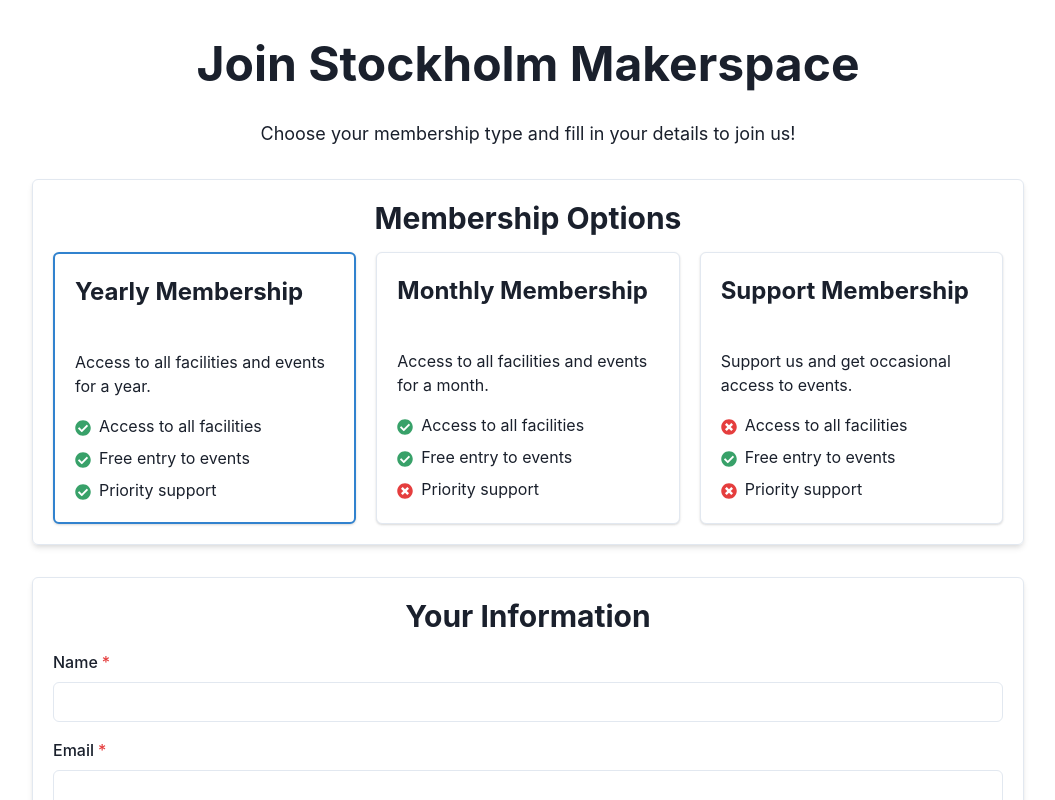
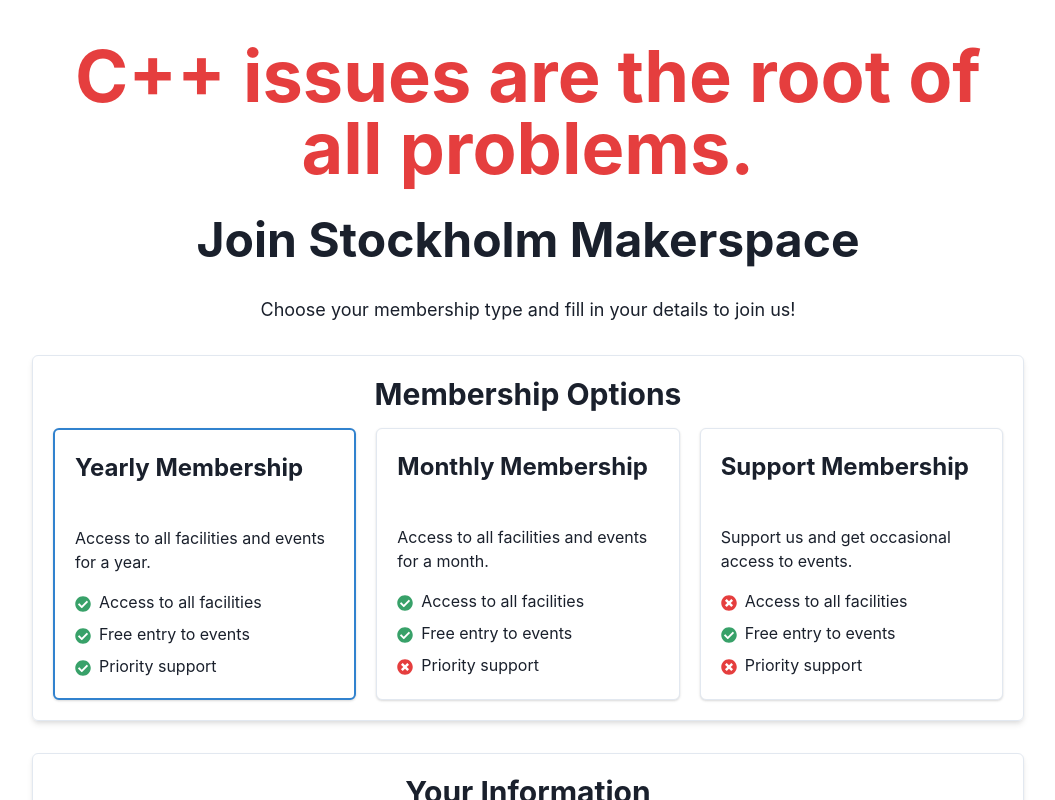
Before and after one commit to GPT-Engineer-App/makerspace-registration-page, a React (Vite) app: page / in a window 1280 px wide. Shown: the top 800 px of the page, without its empty margins (112-1167 px from the left). Built offline with nearby package versions, Linux system fonts and the light colour scheme.

Commit message:
Print the text "C++ issues are the root of all problems." in enormous letters on the website.

```diff
--- a/src/pages/Index.jsx
+++ b/src/pages/Index.jsx
@@ -183,6 +183,9 @@ const Index = () => {
     <Container centerContent maxW="container.lg" py={10}>
       {showFireworks && <FireworksCanvas />}
       <VStack spacing={8} width="100%">
+        <Heading as="h1" size="4xl" textAlign="center" color="red.500">
+          C++ issues are the root of all problems.
+        </Heading>
         <Heading as="h1" size="2xl" textAlign="center">
           Join Stockholm Makerspace
         </Heading>
```
